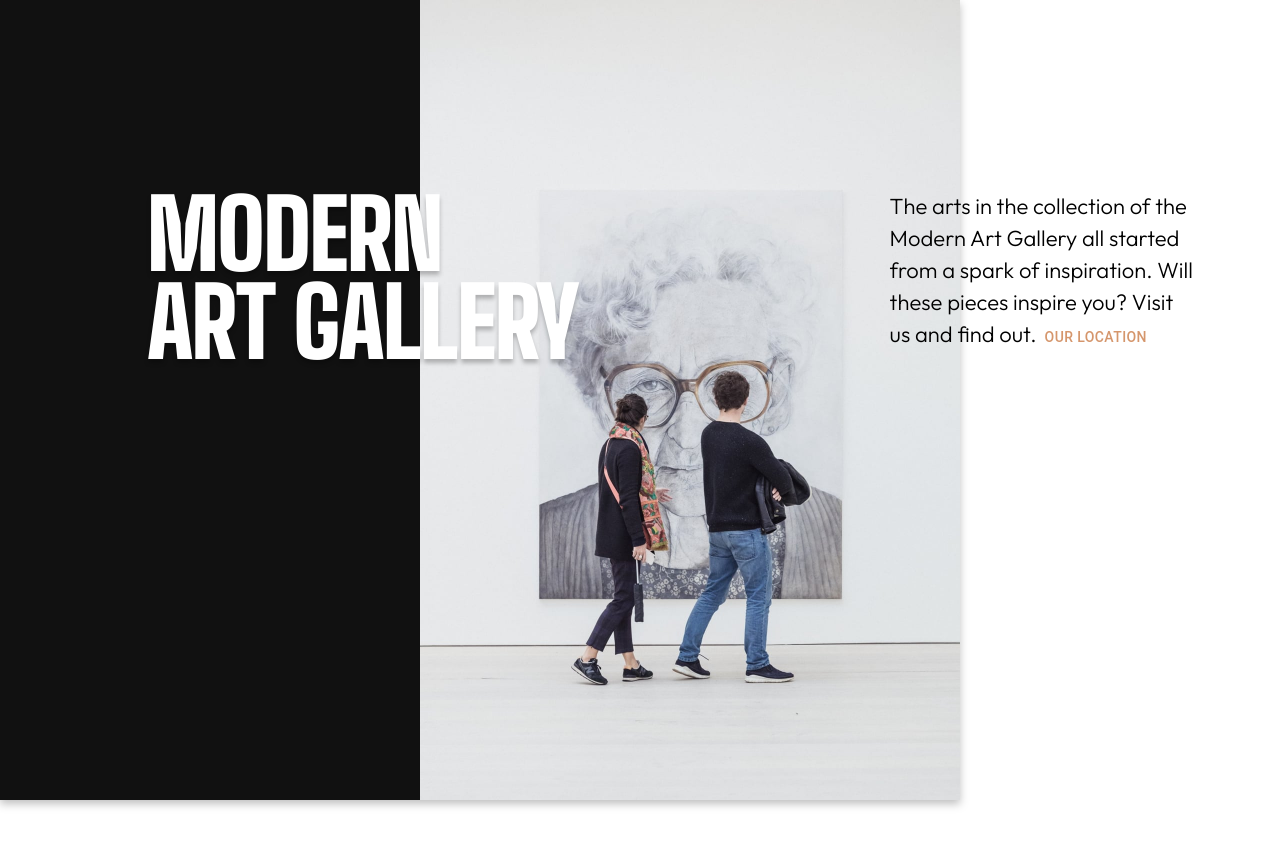
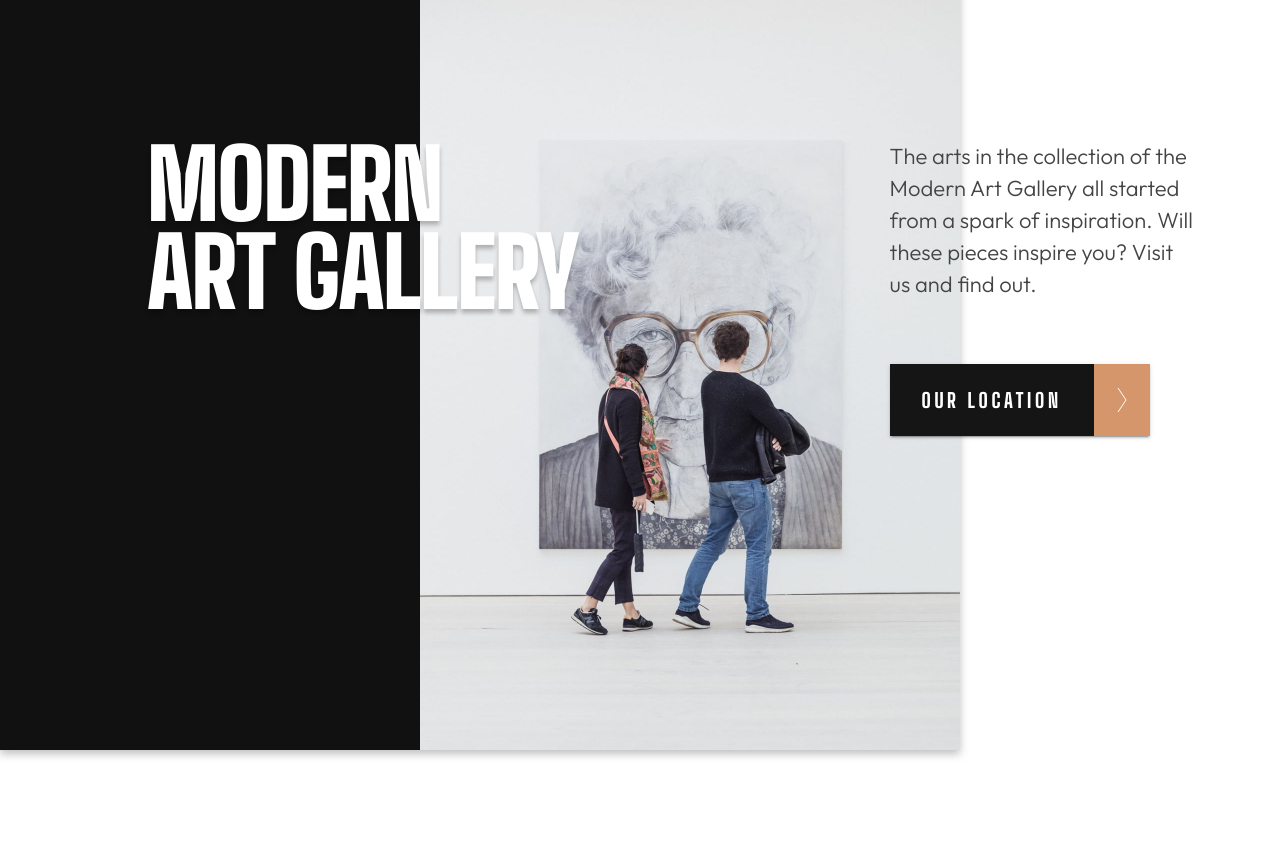
Before and after one commit to mseidel819/fe-art-gallery-website, a React (Create React App) app: page / in a window 1280 px wide. Shown: the top 846 px of the page. Built offline with nearby package versions, Linux system fonts and the light colour scheme.

Commit message:
added styled  button to hero. more hero styling

```diff
--- a/public/index.html
+++ b/public/index.html
@@ -18,7 +18,7 @@
     <link rel="preconnect" href="https://fonts.googleapis.com" />
     <link rel="preconnect" href="https://fonts.gstatic.com" crossorigin />
     <link
-      href="https://fonts.googleapis.com/css2?family=Big+Shoulders+Display:wght@900&family=Outfit:wght@300&display=swap"
+      href="https://fonts.googleapis.com/css2?family=Big+Shoulders+Display:wght@800;900&family=Outfit:wght@300&display=swap"
       rel="stylesheet"
     />
     <!--
--- a/src/App.js
+++ b/src/App.js
@@ -29,9 +29,10 @@ export const theme = createTheme({
     },
     p: {
       fontFamily: "Outfit",
-      fontWeight: 400,
+      fontWeight: "300",
       fontSize: "22px",
       lineHeight: "32px",
+      color: "#444444",
     },
   },
   palette: {
--- /dev/null
+++ b/src/components/Button/button.component.jsx
@@ -0,0 +1,13 @@
+import { ButtonGroup } from "@mui/material";
+import { StyledButton, StyledArrowSpan, StyledTextSpan } from "./button.styles";
+
+const ButtonComp = ({ text, arrow }) => {
+  return (
+    <StyledButton variant="contained">
+      <StyledTextSpan>{text}</StyledTextSpan>
+      <StyledArrowSpan>{arrow}</StyledArrowSpan>
+    </StyledButton>
+  );
+};
+
+export default ButtonComp;
--- /dev/null
+++ b/src/components/Button/button.styles.jsx
@@ -0,0 +1,36 @@
+import styled from "@emotion/styled";
+import { Button } from "@mui/material";
+
+export const StyledTextSpan = styled("span")({
+  display: "flex",
+  alignItems: "center",
+  justifyContent: "center",
+  color: "white",
+  backgroundColor: "#151515",
+  height: "100%",
+  fontFamily: "Big Shoulders Display",
+  fontWeight: "800",
+  fontSize: "20px",
+  lineHeight: "24px",
+  letterSpacing: "3.63636px",
+  width: "204px",
+});
+
+export const StyledArrowSpan = styled("span")({
+  display: "flex",
+  alignItems: "center",
+  justifyContent: "center",
+  height: "100%",
+  width: "56px",
+});
+
+export const StyledButton = styled(Button)({
+  borderRadius: "0px",
+  display: "flex",
+  padding: 0,
+  height: "72px",
+
+  "&:hover": {
+    backgroundColor: "#151515",
+  },
+});
--- a/src/components/hero/hero.component.jsx
+++ b/src/components/hero/hero.component.jsx
@@ -2,6 +2,8 @@ import { StyledContainer, StyledDiv } from "./hero.styles";
 
 import { Typography, Container, Grid, CardMedia, Button } from "@mui/material";
 import heroImage from "../../assets/desktop/image-hero@2x.jpg";
+import ButtonComp from "../Button/button.component";
+import { ReactComponent as RightArrow } from "../../assets/icon-arrow-right.svg";
 
 const Hero = () => {
   return (
@@ -24,14 +26,13 @@ const Hero = () => {
             Modern <br /> Art Gallery
           </Typography>
         </Grid>
-        <Grid sm={4} item>
-          <Typography variant="p">
+        <Grid sm={4} item container>
+          <Typography variant="p" sx={{ marginBottom: "64px" }}>
             The arts in the collection of the Modern Art Gallery all started
             from a spark of inspiration. Will these pieces inspire you? Visit us
             and find out.
           </Typography>
-
-          <Button>Our location</Button>
+          <ButtonComp text="Our Location" arrow={<RightArrow />} />
         </Grid>
       </StyledDiv>
     </>
--- a/src/components/hero/hero.styles.jsx
+++ b/src/components/hero/hero.styles.jsx
@@ -5,9 +5,8 @@ export const StyledDiv = styled(Grid)({
   width: "87%",
   margin: "0 auto",
   display: "flex",
-
   justifyContent: "space-between",
-  transform: "translate(0, -610px)",
+  transform: "translate(0, -660px)",
 });
 export const StyledContainer = styled("div")({
   display: "flex",
@@ -15,4 +14,5 @@ export const StyledContainer = styled("div")({
   width: "75%",
   backgroundColor: "#111",
   filter: "drop-shadow(0px 4px 4px rgba(0, 0, 0, 0.25))",
+  transform: "translate(0, -50px)",
 });
```
